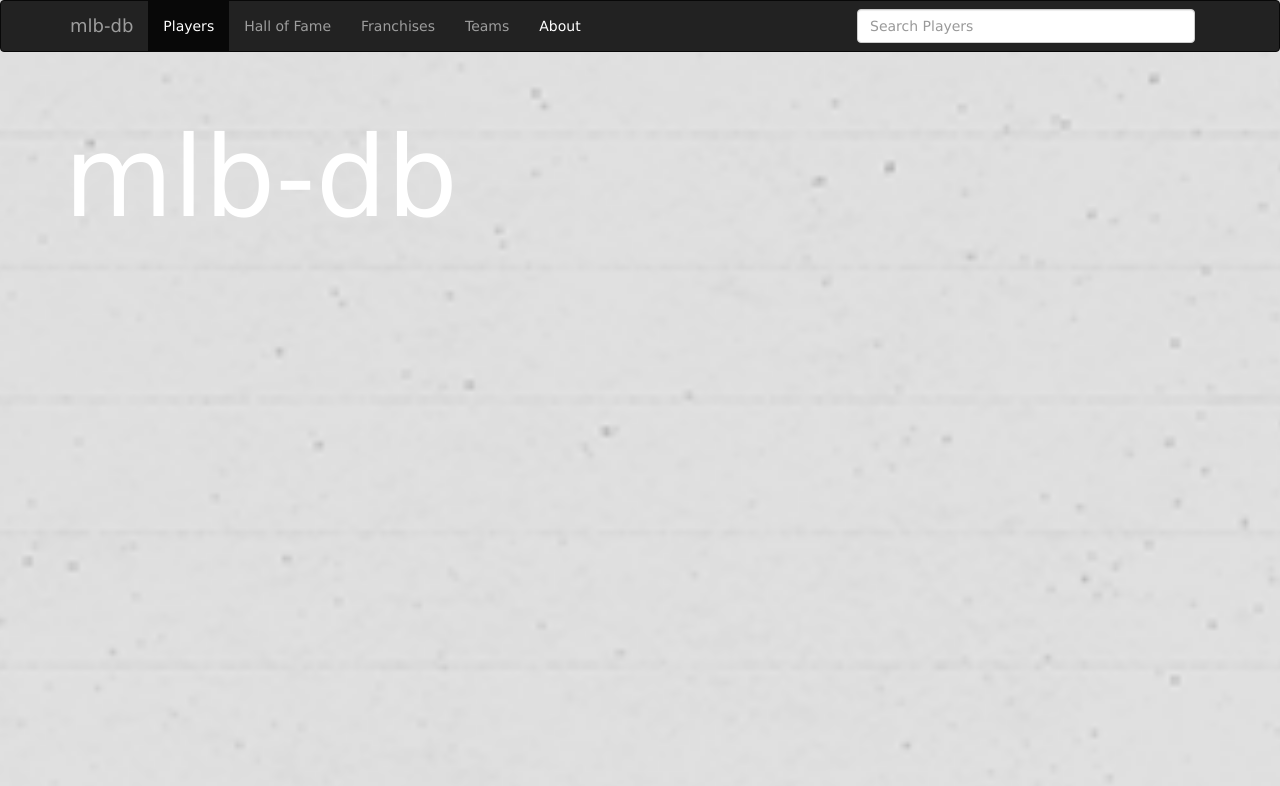
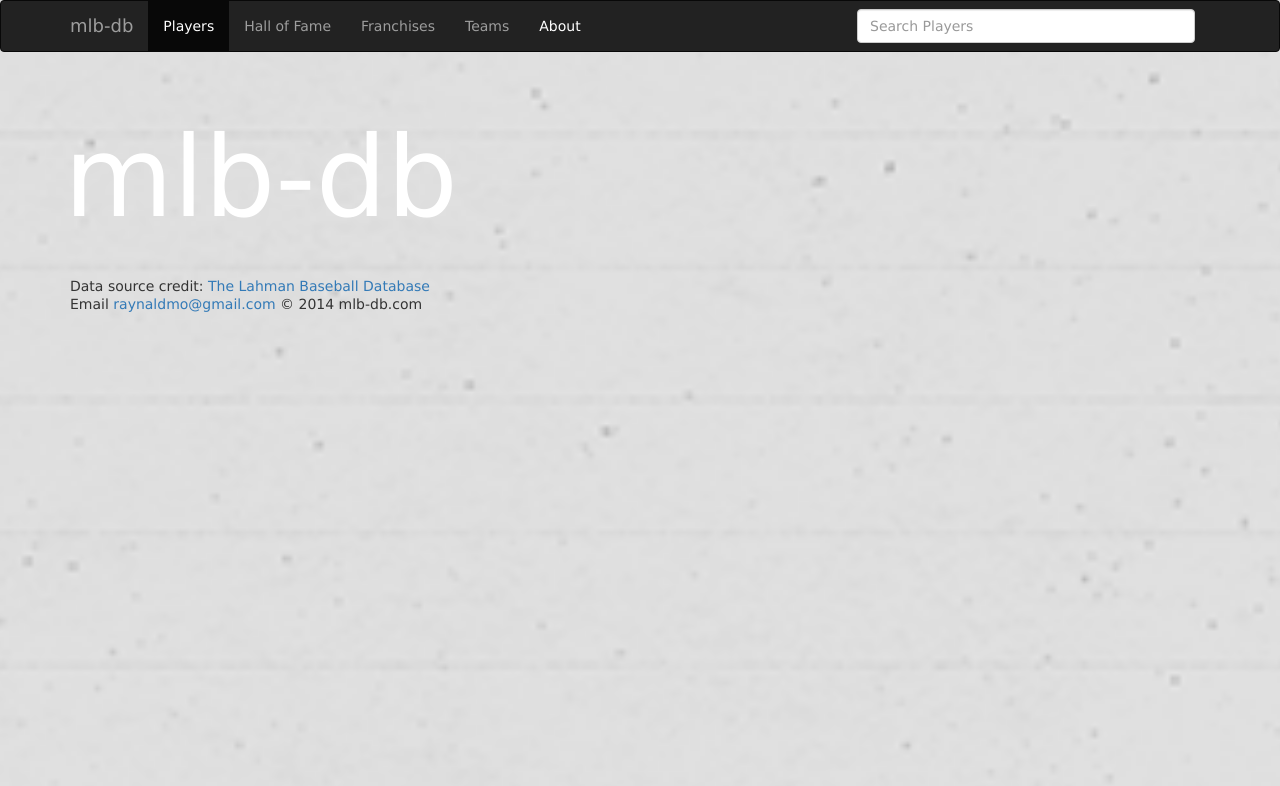
Before and after one commit to raynaldmo/mlb-db, a website: page public/index.html in a window 1280 px wide. Both pictures are taken after a click on the link "About". Drawn offline with nearby package versions, Linux system fonts and the light colour scheme; no server answers.

Commit message:
Add about page

```diff
--- a/public/css/style.css
+++ b/public/css/style.css
@@ -2,7 +2,7 @@
 body {
     font: 1.4em/1.3 "Lucida Grande", "Lucida Sans Unicode",
     "Lucida Sans", Verdana, Tahoma, sans-serif;
-    background-color: gray;
+    /* background-color: gray; */
     background-image: url(../images/notebook.png);
     background-repeat: no-repeat;
     background-position: center center;
--- a/public/js/spa.shell.js
+++ b/public/js/spa.shell.js
@@ -22,7 +22,13 @@ spa.shell = (function () {
     var
         moduleName = '[shell] ',
         configMap = {
-            anchor_schema_map : {}
+            anchor_schema_map : {},
+            about_html :
+              '<div id="about-content">Data source credit: ' +
+                '<a href="http://www.seanlahman.com" id="lahman">The Lahman Baseball Database</a>' +
+                '<p>Email <a href="mailto:raynaldmo@gmail.com" id="mail">raynaldmo@gmail.com</a>' +
+                ' &copy; 2014 mlb-db.com</p>' +
+              '</div>'
         },
         stateMap  = {
             anchor_map : null
@@ -33,7 +39,8 @@ spa.shell = (function () {
 
     var setJqueryMap, configModule, initModule,
         changeAnchorPart, copyAnchorMap,
-        onHashchange, decodeAnchorMap;
+        onHashchange, decodeAnchorMap, showAboutContent,
+        onLinkClick;
 
     //----------------- END MODULE SCOPE VARIABLES ---------------
 
@@ -52,8 +59,10 @@ spa.shell = (function () {
     setJqueryMap = function () {
         jqueryMap = {
             $body : $('body'),
-            $content : $('.content'),
-            $db_results : $('.db-results')
+            $about : $('#about'),
+            $about_content : $('#about-content'),
+            $db_results : $('.db-results'),
+            $page_bar : $('.page-bar')
         }
     };
 
@@ -130,6 +139,15 @@ spa.shell = (function () {
 
 
     //-------------------- END EVENT HANDLERS --------------------
+    showAboutContent = function(e) {
+        e.preventDefault();
+
+        jqueryMap.$page_bar.html('');
+
+        jqueryMap.$db_results.html(configMap.about_html);
+        return false;
+    };
+
     // Begin Event handler /onHashchange/
     // Purpose    : Handles the hashchange event
     // Actions    :
@@ -168,6 +186,25 @@ spa.shell = (function () {
 
     };
     // End Event handler /onHashchange
+
+    // Handle link clicks on about page itself
+    // Probably a complicated way to do this!
+    onLinkClick = function(e) {
+        var $elem;
+
+        e.preventDefault();
+
+        console.log(moduleName, 'onLinkClick: target ->', e.target);
+
+        $elem = $(e.target);
+
+        if ($elem.is('a') && ($elem.attr('id') == 'lahman')){
+            window.open('http://www.seanlahman.com');
+        }
+        if ($elem.is('a') && ($elem.attr('id') == 'mail')){
+            window.location.href = 'mailto:raynaldmo@gmail.com';
+        }
+    };
 
     //------------------- BEGIN LOCAL METHODS -------------------
     // These next two functions are for future use
@@ -274,6 +311,13 @@ spa.shell = (function () {
         });
         spa.team.initModule();
 
+        // Handle click for about page
+        jqueryMap.$about.on('click', showAboutContent);
+
+        // Need this to handle link (<a>) clicks on about page itself
+        // TODO: Investigate easier/cleaner way to do this
+        jqueryMap.$db_results.on('click', onLinkClick);
+
         // Handle URI anchor change events.
         // This is done /after/ all feature modules are configured
         // and initialized, otherwise they will not be ready to handle
```
